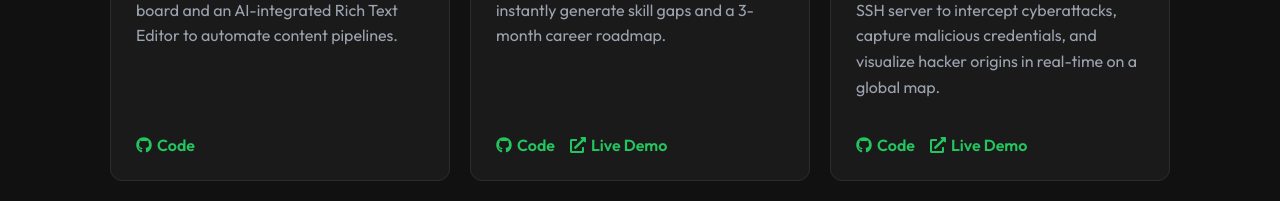
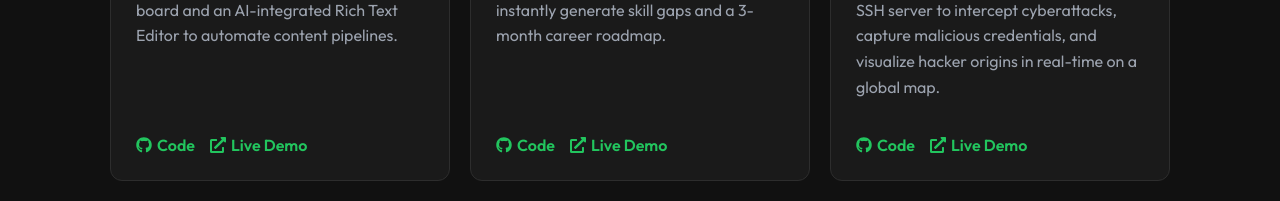
Before and after one commit to ChinmayPatil00/My-Portfolio, a React (Create React App) app in the folder client/: page / in a window 1280 px wide. Shown: the part 2980-3181 px from the top of the page. Built offline with nearby package versions, Linux system fonts and the light colour scheme; the HTML template or start-up script is replaced by a standard one.

Commit message:
Update CreatorFlow with live Vercel link

```diff
--- a/client/src/components/Projects.js
+++ b/client/src/components/Projects.js
@@ -7,7 +7,7 @@ function Projects() {
       name: "CreatorFlow",
       desc: "An operational dashboard for digital creators featuring a Kanban scheduling board and an AI-integrated Rich Text Editor to automate content pipelines.",
       github: "https://github.com/ChinmayPatil00/CreatorFlow",
-      live: ""
+      live: "https://creator-flow-xi.vercel.app"
     },
     {
       name: "TalentMatrix AI",
```
